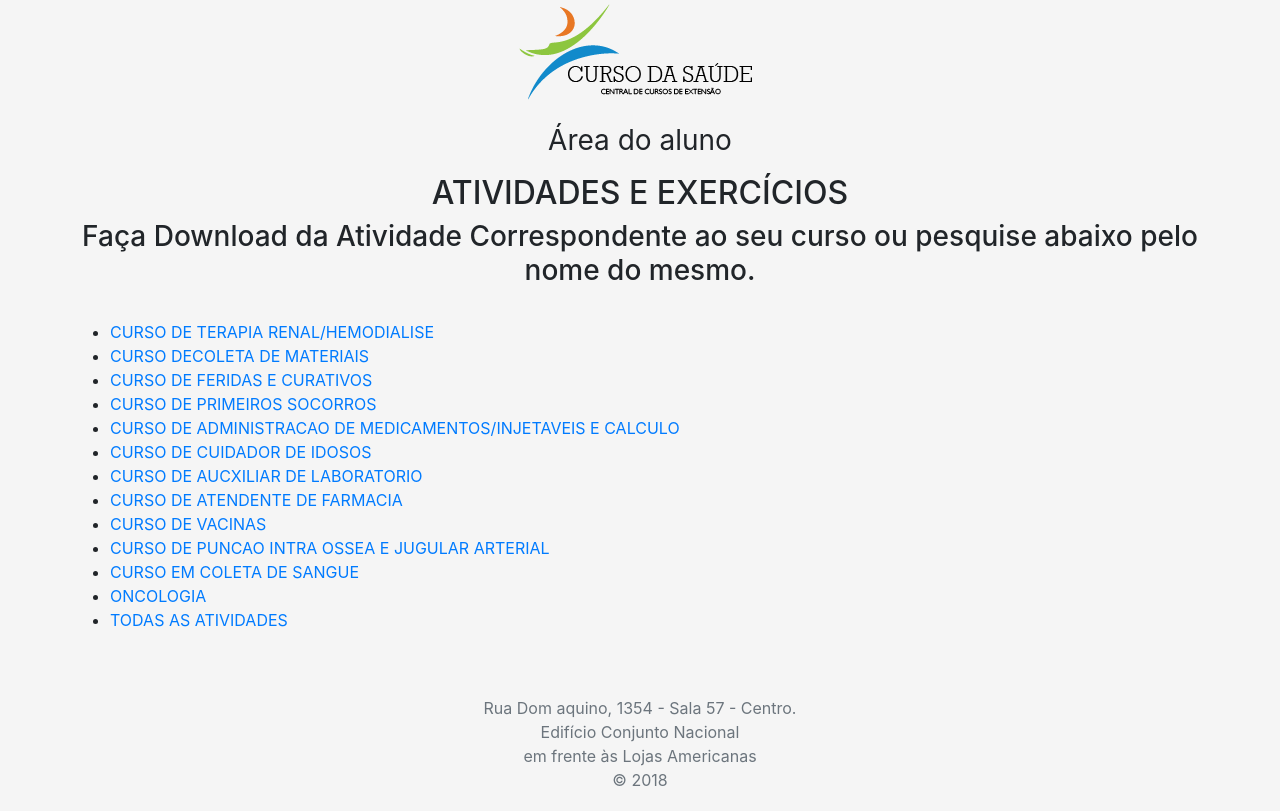
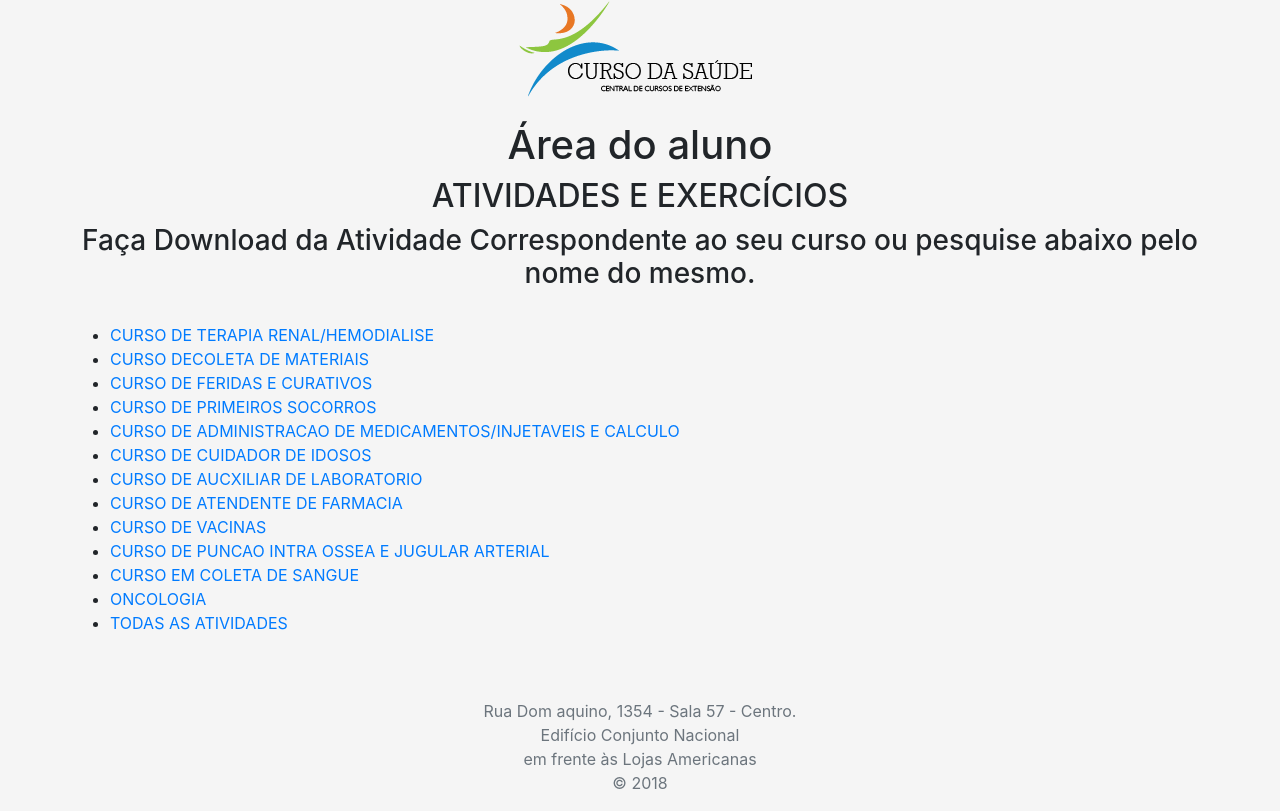
Before and after one commit to mistermagson/cursodasaude, a plain HTML site: page areadoaluno.html in a window 1280 px wide. Drawn offline with Linux system fonts and the light colour scheme.

Commit message:
pagina do aluno cabeçalho

```diff
--- a/areadoaluno.html
+++ b/areadoaluno.html
@@ -22,7 +22,7 @@
     <div class="row">
       <div class="text-center mb-4">
         <img class="mb-4" src="img/logo-01.png" alt="logo">
-        <h1 class="h3 mb-3 font-weight-normal">Área do aluno</h1>
+        <h1>Área do aluno</h1>
         <h2>ATIVIDADES E EXERCÍCIOS</H2>
         <h3>Faça Download da Atividade Correspondente ao seu curso ou pesquise abaixo pelo nome do mesmo.</h3>
       </div>
```
Also changed, not shown: index.html (+2 -0 lines).
